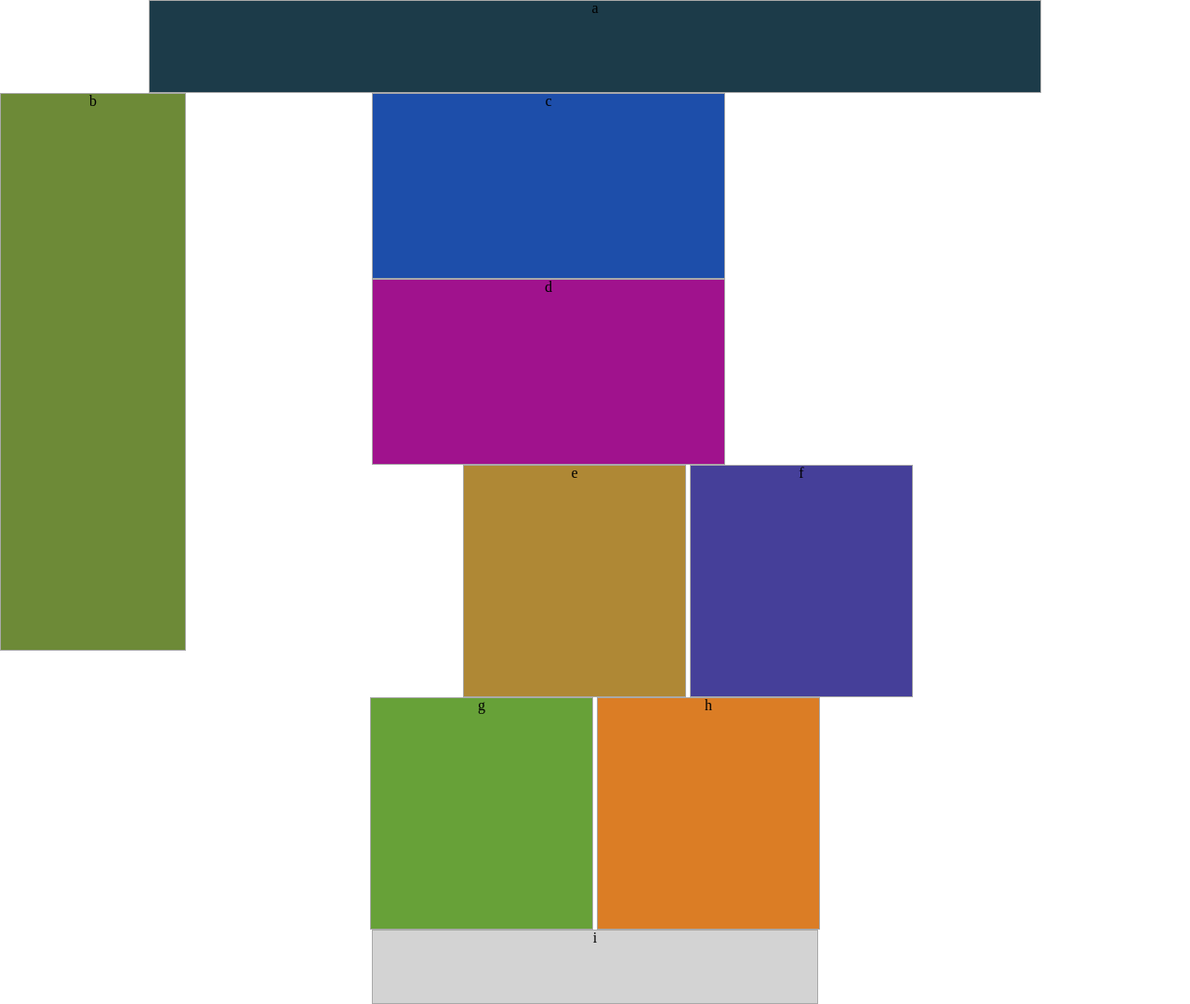
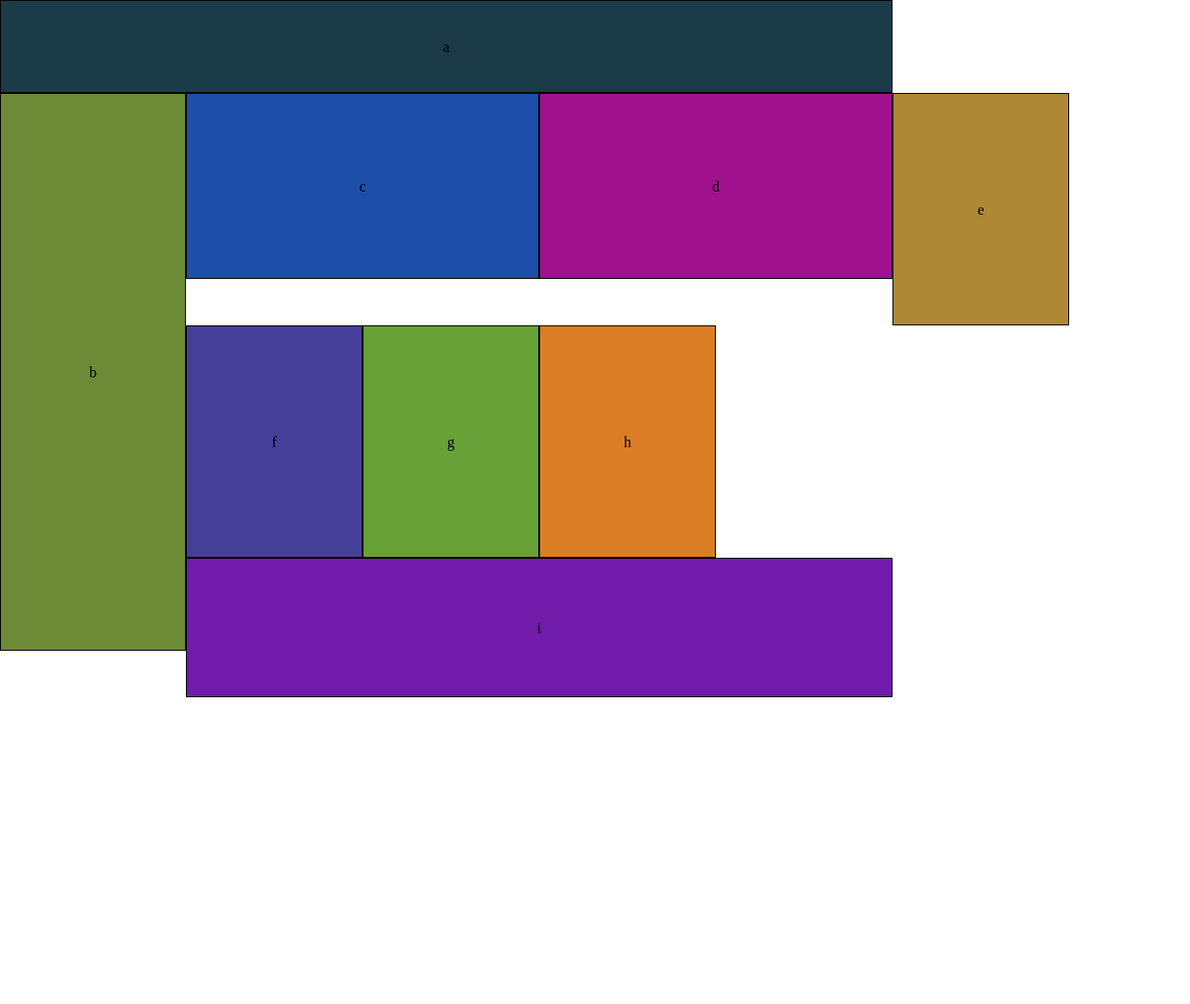
Before and after one commit to JBajracharya/lab01, a plain HTML site: page index.html in a window 1280 px wide. Shown: the whole page at 93% size. After the commit the page ends 800 px from the top, so only its background shows below. Drawn offline with Linux system fonts and the light colour scheme.

Commit message:
fixed layout

```diff
--- /dev/null
+++ b/css/base.css
@@ -0,0 +1,13 @@
+* {
+    box-sizing: border-box;
+}
+
+html, body {
+    text-align: center;
+}
+
+div {
+    border: 1px solid black;
+    margin: auto;
+    float: left;
+}
--- /dev/null
+++ b/css/layout.css
@@ -0,0 +1,57 @@
+#a, #b, #c, #d, #i {
+    width: 480px;
+}
+
+#e, #f, #g, #h {
+    width: 240px;
+    height: 250px;
+    line-height: 250px;
+}
+#a {
+    height: 75px;
+    line-height: 75px;
+}
+#b, #i {
+    height: 150px;
+    line-height: 150px;
+}
+#c, #d {
+    height: 125px;
+    line-height: 125px;
+}
+#e, #f, #g, #h {
+    height: 250px;
+    line-height: 250px;
+}
+
+
+@media (min-width: 768px) {
+    #a {
+        width: 960px;
+        height: 100px;
+        line-height: 100px;
+
+    }
+    #b {
+        clear: left;
+        width: 200px;
+        height: 600px;
+        line-height: 600px;
+    }
+    #c, #d {
+        width: 380px;
+        height: 200px;
+        line-height: 200px;
+    }
+
+    #e, #f, #g, #h {
+        width: 190px;
+        height: 250px;
+        line-height: 250px;
+    }
+    #i {
+        width: 760px;
+        height: 150px;
+        line-height: 150px;
+    }
+}
--- a/css/boxColor.css
+++ b/css/modules.css
@@ -1,58 +1,62 @@
-header {
+#a {
     background-color: red;
 }
 
-aside {
+#b {
     background-color: blue;
 }
 
-#liElemC {
+#c {
     background-color: blueviolet;
 }
 
-#liElemD {
+#d {
     background-color: greenyellow;
 }
-#liElemE {
+#e {
     background-color: rgb(105, 22, 57);
 }
-#liElemF {
+#f {
     background-color: rgb(148, 78, 32);
 }
-#liElemG {
+#g {
     background-color: rgb(161, 116, 56);
 }
-#liElemH {
+#h {
     background-color: rgb(51, 122, 163);
 }
-
+#i {
+    background-color: rgb(118, 24, 141);
+}
 @media (min-width: 768px) {
-    header {
+    #a {
         background-color: rgb(28, 59, 73);
     }
 
-    aside {
+    #b {
         background-color: rgb(109, 138, 55);
     }
 
-    #liElemC {
+    #c {
         background-color: rgb(29, 78, 170);
     }
 
-    #liElemD {
+    #d {
         background-color: rgb(160, 18, 141);
     }
-    #liElemE {
+    #e {
         background-color: rgb(175, 136, 53);
     }
-    #liElemF {
+    #f {
         background-color: rgb(69, 63, 153);
     }
-    #liElemG {
+    #g {
         background-color: rgb(103, 161, 56);
     }
-    #liElemH {
+    #h {
         background-color: rgb(219, 125, 37);
     }
-
+    #i {
+        background-color: rgb(113, 27, 170);
+    }
 }
--- a/css/style.css
+++ b/css/style.css
@@ -1,94 +1,4 @@
-* {
-    box-sizing: border-box;
-
-}
-
-
-header, aside, li, footer {
-    border: 0.5px solid darkgray;
-    background-color: lightgrey;
-    text-align: center;
-}
-
-header, aside, #firstSection, footer {
-    margin: auto;
-    width: 480px;
-    /* max-width:960px; */
-}
-
-header {
-    height: 75px;
-}
-
-aside {
-
-    height: 150px;
-}
-
-#liElemC {
-    height: 125px;
-}
-
-#liElemD {
-    height: 125px;
-}
-
-#secondUl, #thirdUl {
-    text-align: center;
-}
-.zone2, .zone3 {
-    display:inline-block;
-    width:240px;
-    height:250px;
-}
-
-footer {
-    height: 80px;
-}
-
-@media(min-width: 768px) {
-    header, aside, li, footer {
-        border: 0.5px solid darkgray;
-        background-color: lightgrey;
-        text-align: center;
-    }
-
-    /* header, aside, #firstSection, footer {
-        margin: auto;
-        width: 960px;
-        /* max-width:960px; */
-
-    header {
-        width: 960px;
-        height: 100px;
-    }
-
-    aside {
-        float: left;
-        width: 200px;
-        height: 600px;
-    }
-
-    #liElemC, #liElemD {
-        display: inline-block;
-        width: 380px;
-        height: 200px;
-    }
-    #liElemC {
-        float: left;
-    }
-
-    #secondUl {
-        text-align: center;
-    }
-    .zone2 {
-        display:inline-block;
-        width:240px;
-        height:250px;
-        margin: 0px;
-    }
-
-    footer {
-        height: 80px;
-    }
-}
+@import 'reset.css';
+@import 'base.css';
+@import 'layout.css';
+@import 'modules.css';
--- a/index.html
+++ b/index.html
@@ -1,33 +1,18 @@
 <!DOCTYPE html>
 <html lang="en">
 <head>
-    <title></title>
-    <link rel="stylesheet" href="css/reset.css">
+    <title>lab01/cssLayout</title>
     <link rel="stylesheet" href="css/style.css">
-    <link rel="stylesheet" href="css/boxColor.css">
 </head>
 <body>
-    <header>a</header>
-    <aside>b</aside>
-    <section id="firstSection">
-        <ul id="firstUl">
-            <li id="liElemC">c</li>
-            <li id="liElemD">d</li>
-        </ul>
-    </section>
-    <section id="secondSection">
-        <ul id="secondUl">
-            <li id="liElemE" class="zone2">e</li>
-            <li id="liElemF" class="zone2">f</li>
-        </ul>
-    </section>
-    <section id="thirdSection">
-        <ul id="thirdUl">
-            <li id="liElemG" class="zone3">g</li>
-            <li id="liElemH" class="zone3">h</li>
-        </ul>
-    </section>
-    <footer>i</footer>
-
+    <div id="a">a</div>
+    <div id="b">b</div>
+    <div id="c">c</div>
+    <div id="d">d</div>
+    <div id="e">e</div>
+    <div id="f">f</div>
+    <div id="g">g</div>
+    <div id="h">h</div>
+    <div id="i">i</div>
 </body>
 </html>
```
